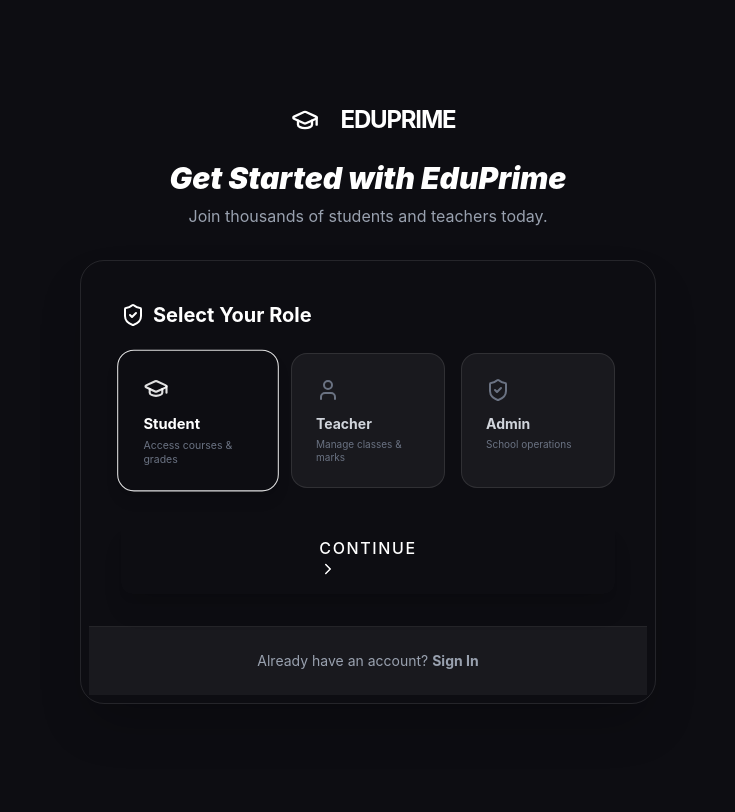
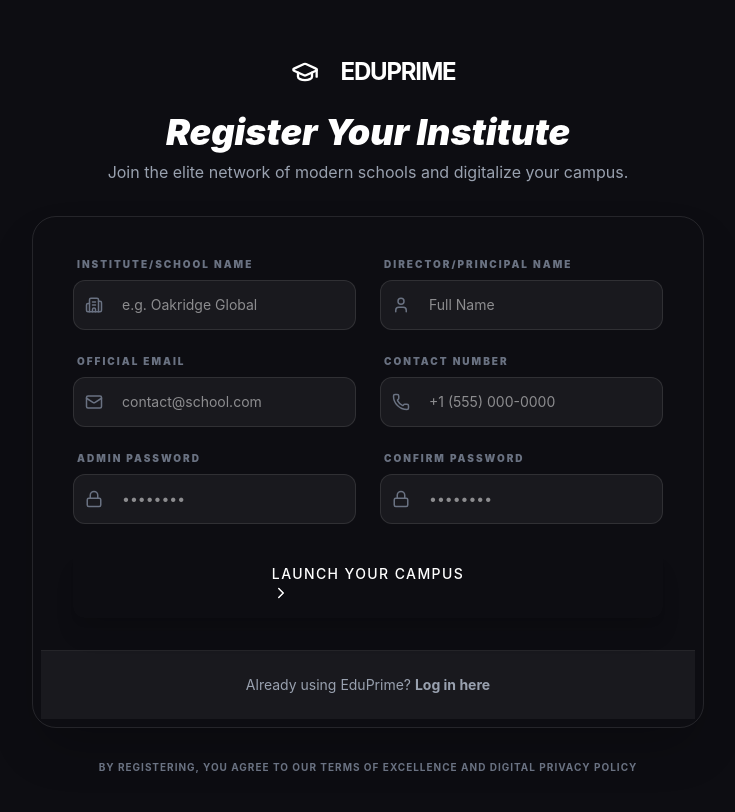
Before and after one commit to Naseer-047/School-website, a React app in the folder frontend/: page /register in a window 1280 px wide. Shown: the top 812 px of the page, without its empty margins (272-1007 px from the left). Built offline with nearby package versions, Linux system fonts and the light colour scheme; the HTML template or start-up script is replaced by a standard one.

Commit message:
---------

```diff
--- a/frontend/src/pages/Register.jsx
+++ b/frontend/src/pages/Register.jsx
@@ -1,19 +1,20 @@
 import React, { useState } from 'react';
 import { useNavigate, Link } from 'react-router-dom';
-import { GraduationCap, Mail, Lock, User, ShieldCheck, ChevronRight } from 'lucide-react';
+import { GraduationCap, Mail, Lock, User, Building2, Phone, ChevronRight, CheckCircle2 } from 'lucide-react';
 import MagneticButton from '../components/ui/MagneticButton';
 
 const Register = () => {
-    const [step, setStep] = useState(1);
-    const [role, setRole] = useState('student');
     const [formData, setFormData] = useState({
-        fullName: '',
+        schoolName: '',
+        directorName: '',
         email: '',
+        phone: '',
         password: '',
         confirmPassword: ''
     });
     const [loading, setLoading] = useState(false);
     const [error, setError] = useState('');
+    const [success, setSuccess] = useState(false);
     const navigate = useNavigate();
 
     const handleRegister = async (e) => {
@@ -27,14 +28,15 @@ const Register = () => {
         setError('');
 
         try {
-            // Mock registration for demo
-            localStorage.setItem('userRole', role);
-            localStorage.setItem('userName', formData.fullName);
+            // Mock institution registration
+            localStorage.setItem('userRole', 'admin');
+            localStorage.setItem('userName', formData.directorName);
+            localStorage.setItem('schoolName', formData.schoolName);
 
-            // Redirect based on role
-            if (role === 'admin') navigate('/admin');
-            else if (role === 'student') navigate('/student');
-            else if (role === 'teacher') navigate('/teacher');
+            setSuccess(true);
+            setTimeout(() => {
+                navigate('/admin');
+            }, 2000);
         } catch (err) {
             setError('Registration failed. Please try again.');
         } finally {
@@ -42,13 +44,30 @@ const Register = () => {
         }
     };
 
+    if (success) {
+        return (
+            <div className="min-h-screen bg-background flex items-center justify-center px-6 relative overflow-hidden text-center">
+                <div className="absolute top-[-10%] right-[-10%] w-96 h-96 bg-primary/20 rounded-full blur-[120px]"></div>
+                <div className="max-w-md relative z-10 space-y-6">
+                    <div className="flex justify-center">
+                        <div className="w-20 h-20 bg-green-500/20 rounded-full flex items-center justify-center text-green-500 animate-bounce">
+                            <CheckCircle2 size={48} />
+                        </div>
+                    </div>
+                    <h1 className="text-3xl font-black text-white">Institute Registered!</h1>
+                    <p className="text-gray-400">Welcome to the future of education management. Redirecting you to your Admin Dashboard...</p>
+                </div>
+            </div>
+        );
+    }
+
     return (
         <div className="min-h-screen bg-background flex items-center justify-center px-6 py-12 relative overflow-hidden">
             {/* Background Glows */}
             <div className="absolute top-[-10%] right-[-10%] w-96 h-96 bg-primary/20 rounded-full blur-[120px]"></div>
             <div className="absolute bottom-[-10%] left-[-10%] w-96 h-96 bg-accent/20 rounded-full blur-[120px]"></div>
 
-            <div className="w-full max-w-xl relative z-10">
+            <div className="w-full max-w-2xl relative z-10">
                 {/* Logo & Header */}
                 <div className="text-center mb-8">
                     <div className="inline-flex items-center gap-3 mb-4">
@@ -57,73 +76,54 @@ const Register = () => {
                         </div>
                         <span className="text-2xl font-bold text-white uppercase tracking-tighter">EduPrime</span>
                     </div>
-                    <h1 className="text-3xl font-black text-white mb-2 italic">Get Started with EduPrime</h1>
-                    <p className="text-gray-400">Join thousands of students and teachers today.</p>
+                    <h1 className="text-4xl font-black text-white mb-2 italic">Register Your Institute</h1>
+                    <p className="text-gray-400">Join the elite network of modern schools and digitalize your campus.</p>
                 </div>
 
-                <div className="bg-surface border border-white/10 rounded-3xl p-2 shadow-2xl overflow-hidden">
+                <div className="bg-surface border border-white/10 rounded-3xl p-2 shadow-2xl">
                     <div className="p-8">
-                        {step === 1 ? (
-                            <div className="space-y-6 animate-in fade-in slide-in-from-right-4 duration-500">
-                                <h2 className="text-xl font-bold text-white mb-6 flex items-center gap-2">
-                                    <ShieldCheck className="text-primary" /> Select Your Role
-                                </h2>
-                                <div className="grid grid-cols-1 md:grid-cols-3 gap-4">
-                                    {[
-                                        { id: 'student', label: 'Student', desc: 'Access courses & grades', icon: <GraduationCap size={24} /> },
-                                        { id: 'teacher', label: 'Teacher', desc: 'Manage classes & marks', icon: <User size={24} /> },
-                                        { id: 'admin', label: 'Admin', desc: 'School operations', icon: <ShieldCheck size={24} /> },
-                                    ].map((r) => (
-                                        <button
-                                            key={r.id}
-                                            onClick={() => setRole(r.id)}
-                                            className={`p-6 rounded-2xl border transition-all text-left flex flex-col gap-3 ${
-                                                role === r.id
-                                                ? 'bg-primary/20 border-primary shadow-lg shadow-primary/20 scale-105'
-                                                : 'bg-white/5 border-white/10 hover:border-white/30'
-                                            }`}
-                                        >
-                                            <div className={`${role === r.id ? 'text-primary' : 'text-gray-500'}`}>{r.icon}</div>
-                                            <div>
-                                                <p className={`font-bold text-sm ${role === r.id ? 'text-white' : 'text-gray-300'}`}>{r.label}</p>
-                                                <p className="text-[10px] text-gray-500 leading-tight mt-1">{r.desc}</p>
-                                            </div>
-                                        </button>
-                                    ))}
-                                </div>
-                                <MagneticButton
-                                    onClick={() => setStep(2)}
-                                    className="w-full mt-8 py-4 bg-primary text-white font-black rounded-xl shadow-xl shadow-primary/20 flex items-center justify-center gap-2 group uppercase tracking-widest"
-                                >
-                                    Continue <ChevronRight size={18} className="group-hover:translate-x-1 transition-transform" />
-                                </MagneticButton>
-                            </div>
-                        ) : (
-                            <form onSubmit={handleRegister} className="space-y-5 animate-in fade-in slide-in-from-right-4 duration-500">
-                                <div className="flex items-center justify-between mb-4">
-                                     <h2 className="text-xl font-bold text-white">Create Account</h2>
-                                     <button type="button" onClick={() => setStep(1)} className="text-xs text-primary font-bold hover:underline underline-offset-4">Change Role ({role})</button>
+                        <form onSubmit={handleRegister} className="space-y-6">
+                            <div className="grid grid-cols-1 md:grid-cols-2 gap-6">
+                                <FormGroup
+                                    label="Institute/School Name"
+                                    icon={<Building2 size={18} />}
+                                    type="text"
+                                    value={formData.schoolName}
+                                    onChange={(e) => setFormData({...formData, schoolName: e.target.value})}
+                                    placeholder="e.g. Oakridge Global"
+                                />
+                                <FormGroup
+                                    label="Director/Principal Name"
+                                    icon={<User size={18} />}
+                                    type="text"
+                                    value={formData.directorName}
+                                    onChange={(e) => setFormData({...formData, directorName: e.target.value})}
+                                    placeholder="Full Name"
+                                />
                             </div>
 
+                            <div className="grid grid-cols-1 md:grid-cols-2 gap-6">
                                 <FormGroup
-                                    label="Full Name"
-                                    icon={<User size={18} />}
-                                    type="text"
-                                    value={formData.fullName}
-                                    onChange={(e) => setFormData({...formData, fullName: e.target.value})}
-                                    placeholder="Enter your name"
-                                />
-                                <FormGroup
-                                    label="Email Address"
+                                    label="Official Email"
                                     icon={<Mail size={18} />}
                                     type="email"
                                     value={formData.email}
                                     onChange={(e) => setFormData({...formData, email: e.target.value})}
-                                    placeholder="you@example.com"
+                                    placeholder="contact@school.com"
                                 />
-                                <div className="grid grid-cols-1 md:grid-cols-2 gap-4">
                                 <FormGroup
-                                        label="Password"
+                                    label="Contact Number"
+                                    icon={<Phone size={18} />}
+                                    type="tel"
+                                    value={formData.phone}
+                                    onChange={(e) => setFormData({...formData, phone: e.target.value})}
+                                    placeholder="+1 (555) 000-0000"
+                                />
+                            </div>
+
+                            <div className="grid grid-cols-1 md:grid-cols-2 gap-6">
+                                <FormGroup
+                                    label="Admin Password"
                                     icon={<Lock size={18} />}
                                     type="password"
                                     value={formData.password}
@@ -131,7 +131,7 @@ const Register = () => {
                                     placeholder="••••••••"
                                 />
                                 <FormGroup
-                                        label="Confirm"
+                                    label="Confirm Password"
                                     icon={<Lock size={18} />}
                                     type="password"
                                     value={formData.confirmPassword}
@@ -140,25 +140,29 @@ const Register = () => {
                                 />
                             </div>
 
-                                {error && <p className="text-red-500 text-xs font-bold text-center">{error}</p>}
+                            {error && <p className="text-red-500 text-xs font-bold text-center mt-2">{error}</p>}
 
                             <MagneticButton
                                 type="submit"
                                 disabled={loading}
-                                    className="w-full mt-4 py-4 bg-gradient-to-r from-primary to-accent text-white font-black rounded-xl shadow-xl shadow-primary/30 flex items-center justify-center gap-2 uppercase tracking-widest"
+                                className="w-full mt-4 py-4 bg-gradient-to-r from-primary to-accent text-white font-black rounded-xl shadow-xl shadow-primary/30 flex items-center justify-center gap-2 uppercase tracking-widest text-sm"
                             >
-                                    {loading ? 'Processing...' : 'Complete Signup'}
+                                {loading ? 'Registering Campus...' : 'Launch Your Campus'}
+                                <ChevronRight size={18} />
                             </MagneticButton>
                         </form>
-                        )}
                     </div>
 
                     <div className="bg-white/5 p-6 border-t border-white/5 text-center">
                          <p className="text-sm text-gray-400">
-                             Already have an account? <Link to="/login" className="text-primary font-bold hover:underline underline-offset-4">Sign In</Link>
+                             Already using EduPrime? <Link to="/login" className="text-primary font-bold hover:underline underline-offset-4">Log in here</Link>
                          </p>
                     </div>
                 </div>
+
+                <p className="text-center text-gray-500 text-[10px] uppercase tracking-widest mt-8 font-bold">
+                    By registering, you agree to our Terms of Excellence and Digital Privacy Policy
+                </p>
             </div>
         </div>
     );
```
Lines whose indentation alone changed are shown as unchanged.
